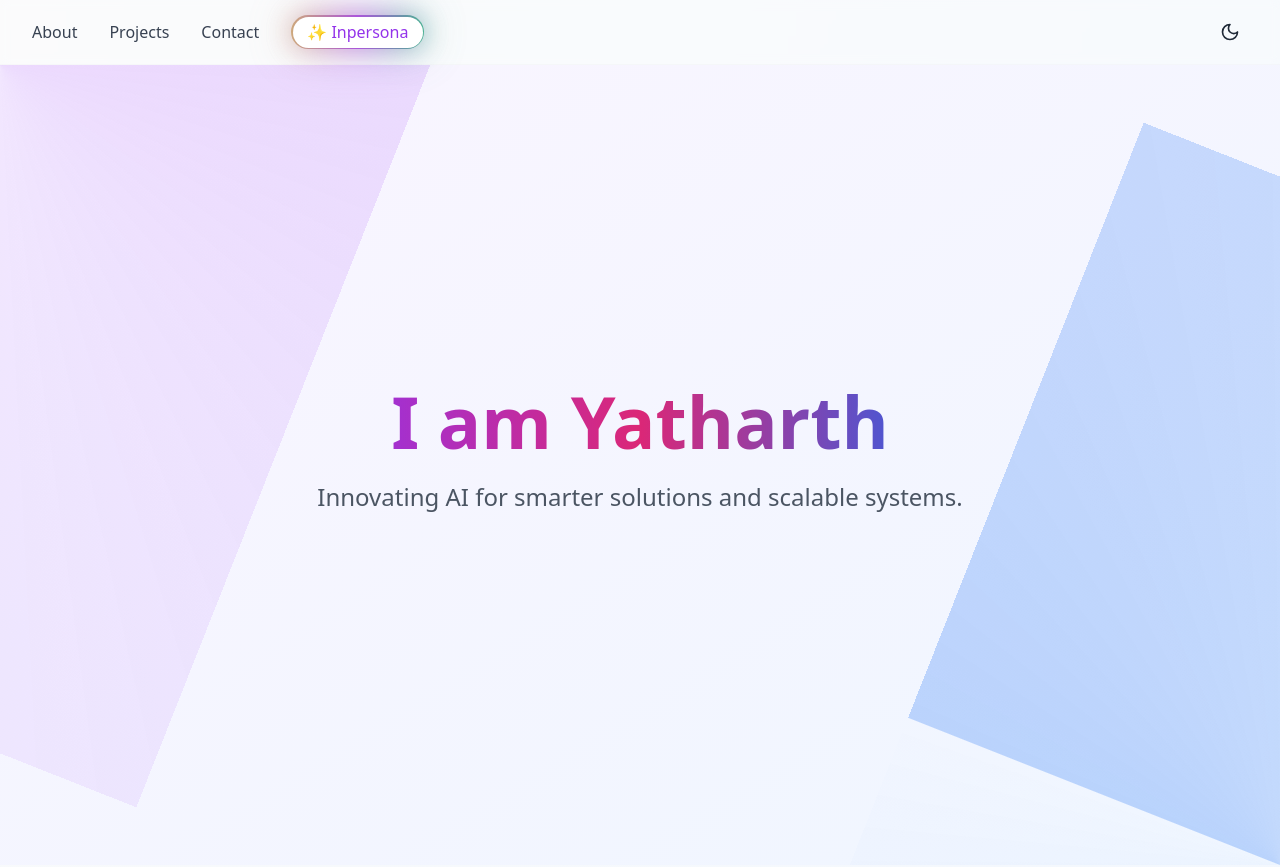
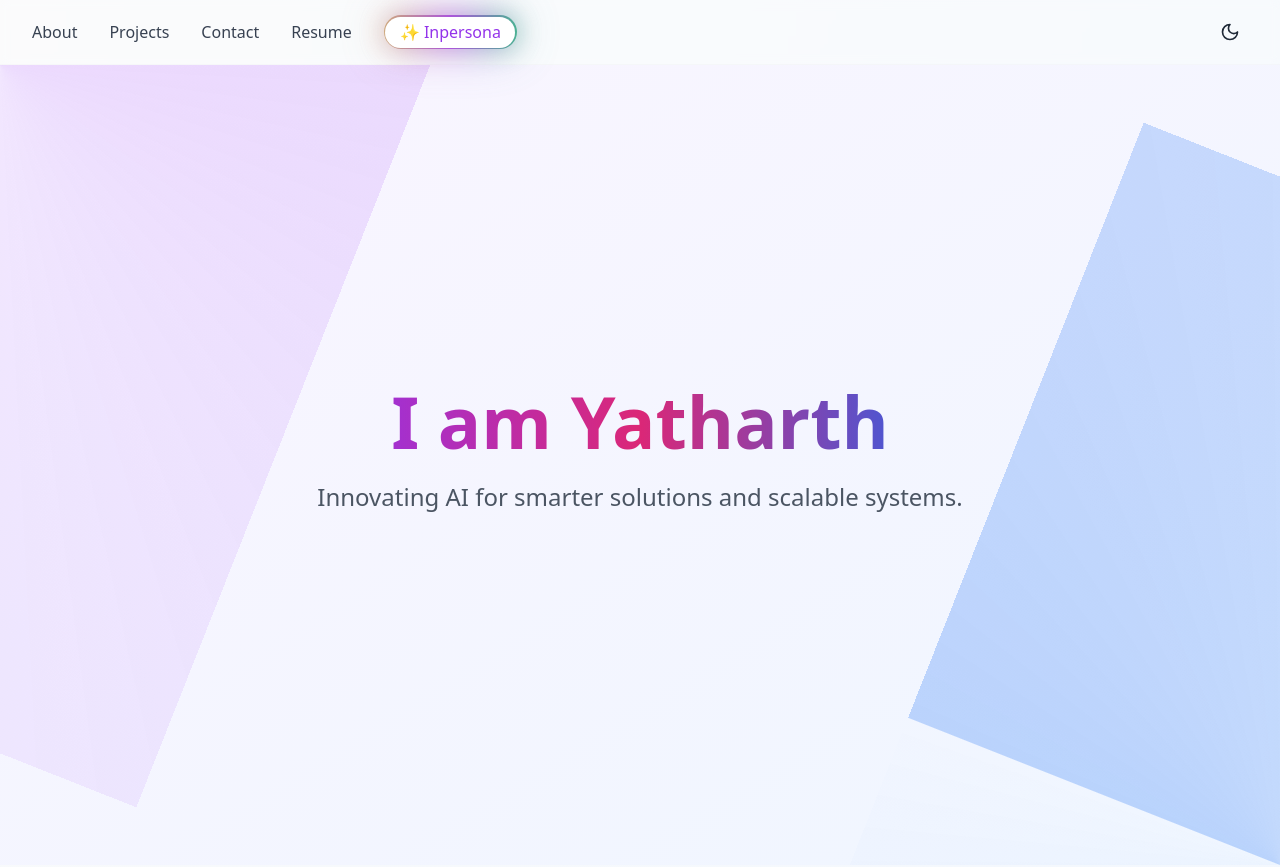
Before and after one commit to yatharthk2/odyssey, a Next.js app in the folder frontend/: page / in a window 1280 px wide. Shown: the top 867 px of the page. Built offline with nearby package versions, Linux system fonts and the light colour scheme.

Commit message:
Added resume Download option

```diff
--- a/frontend/pages/components/Header.tsx
+++ b/frontend/pages/components/Header.tsx
@@ -105,7 +105,8 @@ const Header = () => {
                   <>
                     <a
                       href={item.url}
-                      onClick={(e) => handleClick(e, item.url)}
+                      onClick={item.isDownload ? undefined : (e) => handleClick(e, item.url)}
+                      download={item.isDownload}
                       className="whitespace-nowrap font-medium text-gray-700 dark:text-gray-200 hover:text-purple-600 dark:hover:text-purple-400 transition-colors"
                     >
                       {item.title}
--- a/frontend/pages/index.json
+++ b/frontend/pages/index.json
@@ -11,6 +11,11 @@
     {
       "title": "Contact",
       "url": "#contact"
+    },
+    {
+      "title": "Resume",
+      "url": "/Yatharth-Kapadia-Resume_.pdf",
+      "isDownload": true
     },
     {
       "title": "Inpersona",
```
Also changed, not shown: 1 other file (tests, documents, lock files or other folders).
